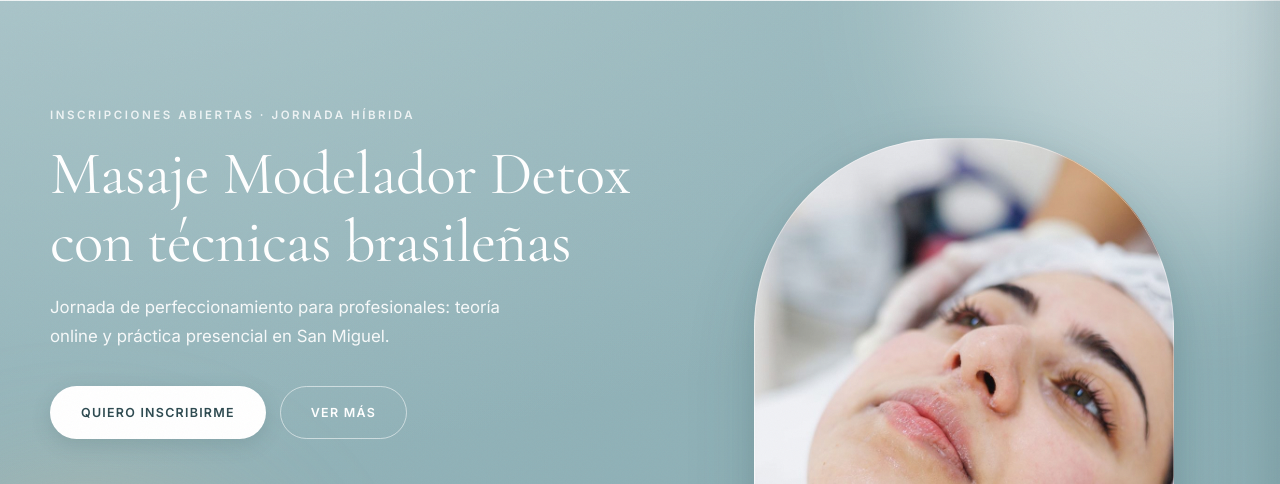
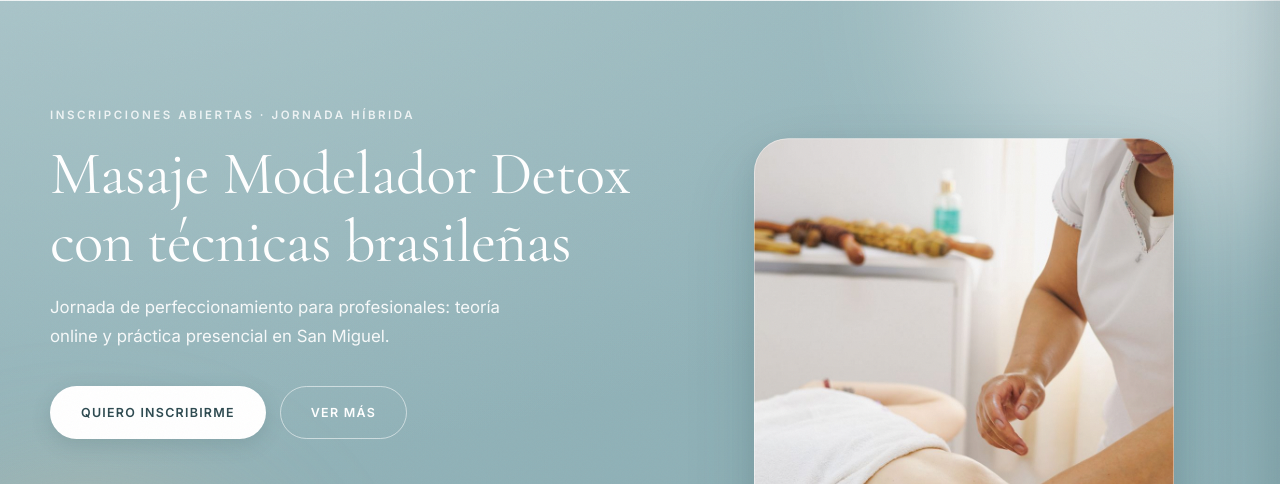
Before and after one commit to leonelflores06/Pagina_Maira_Vargas, a plain HTML site: page Frontend/cursos.html in a window 1280 px wide. Shown: the part 77-561 px from the top of the page. Drawn offline with nearby package versions, Linux system fonts and the light colour scheme.

Commit message:
Usar la foto de masaje corporal en la pagina de cursos
Reemplaza la foto facial en la portada del curso y en la vista previa
al compartir el link.

Co-Authored-By: Claude Sonnet 5.5 <noreply@anthropic.com>

```diff
--- a/Frontend/css/style.css
+++ b/Frontend/css/style.css
@@ -650,6 +650,11 @@ strong {
   margin-bottom: 1.1rem;
 }
 
+/* Página de cursos: sin arco arriba, para no recortar a quien da el masaje */
+.hero--curso .marco {
+  border-radius: var(--r-grande);
+}
+
 /* Página de cursos: el nombre del curso suele ser largo */
 .hero--curso h1 {
   font-size: clamp(2.4rem, 5vw, 3.8rem);
--- a/Frontend/cursos.html
+++ b/Frontend/cursos.html
@@ -18,7 +18,9 @@
     <meta property="og:url" content="https://mairavargas.netlify.app/cursos" />
     <meta property="og:title" content="Inscripciones abiertas: Masaje Modelador Detox" />
     <meta property="og:description" content="Jornada híbrida para profesionales: teoría por Zoom el 29/11 y práctica en San Miguel el 30/11. Solo 10 cupos." />
-    <meta property="og:image" content="https://mairavargas.netlify.app/assets/logo/og.png" />
+    <meta property="og:image" content="https://mairavargas.netlify.app/assets/images/curso-detox-og.jpg" />
+    <meta property="og:image:width" content="1200" />
+    <meta property="og:image:height" content="630" />
     <meta property="og:locale" content="es_AR" />
     <meta name="twitter:card" content="summary_large_image" />
 
@@ -199,10 +201,9 @@
 
           <div class="hero__figura animar animar--der">
             <div class="marco" data-parallax="0.05">
-              <!-- Foto provisoria: cambiar por la del curso -->
               <img
-                src="assets/images/servicios-tratamiento.jpg"
-                alt="Tratamiento profesional en camilla"
+                src="assets/images/curso-detox.jpg"
+                alt="Masaje corporal en camilla, con elementos de maderoterapia al fondo"
                 width="900"
                 height="1350"
                 fetchpriority="high"
```
Also changed, not shown: Frontend/assets/images/curso-detox-og.jpg (added), Frontend/assets/images/curso-detox.jpg (added).
